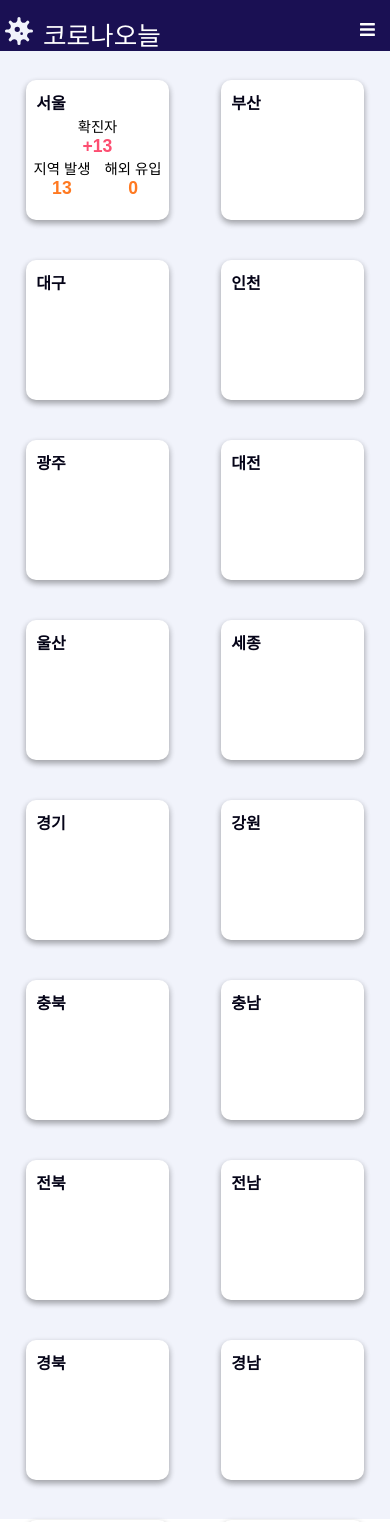
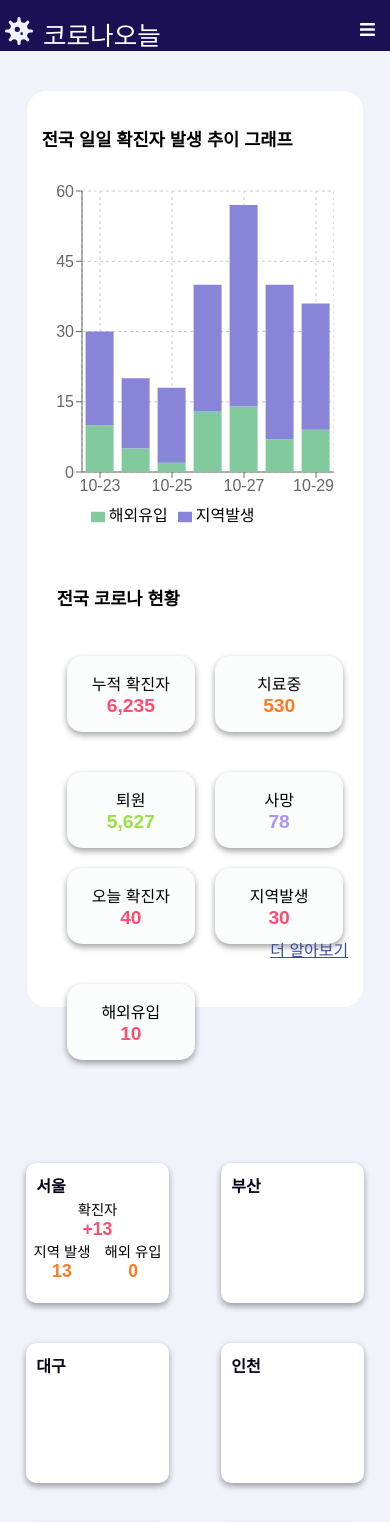
Before and after one commit to LeeHyeSu/coronaonul, a React (Create React App) app in the folder frontend/: page / in a window 390 px wide. Shown: the top 1522 px of the page. Built offline with nearby package versions, Linux system fonts and the light colour scheme; no server answers.

Commit message:
Update Graph and Add Graph to Home

```diff
--- a/frontend/src/Components/Graph.js
+++ b/frontend/src/Components/Graph.js
@@ -8,6 +8,7 @@ import {
   CartesianGrid,
   Tooltip,
   ResponsiveContainer,
+  Legend,
 } from "recharts";
 
 const today = moment().format("MM-DD");
@@ -21,36 +22,50 @@ const sixDayBefore = moment().subtract(6, "d").format("MM-DD");
 const data = [
   {
     name: `${sixDayBefore}`,
+    지역발생: 20,
+    해외유입: 10,
     확진자: 30,
   },
   {
     name: `${fiveDayBefore}`,
+    지역발생: 15,
+    해외유입: 5,
     확진자: 20,
   },
   {
     name: `${fourDayBefore}`,
+    지역발생: 16,
+    해외유입: 2,
     확진자: 18,
   },
   {
     name: `${threeDayBefore}`,
-    확진자: 38,
+    지역발생: 27,
+    해외유입: 13,
+    확진자: 40,
   },
   {
     name: `${twoDayBefore}`,
+    지역발생: 43,
+    해외유입: 14,
     확진자: 57,
   },
   {
     name: `${oneDayBefore}`,
+    지역발생: 33,
+    해외유입: 7,
     확진자: 40,
   },
   {
     name: `${today}`,
-    확진자: 46,
+    지역발생: 27,
+    해외유입: 9,
+    확진자: 36,
   },
 ];
 
 export default class Example extends PureComponent {
-  static jsfiddleUrl = "https://jsfiddle.net/alidingling/30763kr7/";
+  static jsfiddleUrl = "https://jsfiddle.net/alidingling/90v76x08/";
 
   render() {
     return (
@@ -61,7 +76,7 @@ export default class Example extends PureComponent {
             margin={{
               top: 60,
               right: 0,
-              left: -30,
+              left: -20,
               bottom: 5,
             }}
           >
@@ -69,8 +84,9 @@ export default class Example extends PureComponent {
             <XAxis dataKey="name" />
             <YAxis />
             <Tooltip />
-            <Bar dataKey="확진자" fill="#8884d8" />
-            {/* <Bar dataKey="uv" fill="#82ca9d" /> */}
+            <Legend />
+            <Bar dataKey="해외유입" stackId="a" fill="#82ca9d" />
+            <Bar dataKey="지역발생" stackId="a" fill="#8884d8" />
           </BarChart>
         </ResponsiveContainer>
       </div>
--- a/frontend/src/Components/css/detail.css
+++ b/frontend/src/Components/css/detail.css
@@ -10,7 +10,6 @@
 }
 
 .detail__wrap {
-  /* background-color: white; */
   width: 94%;
   height: 94vh;
   padding: 15px;
--- a/frontend/src/Components/css/home.css
+++ b/frontend/src/Components/css/home.css
@@ -12,14 +12,14 @@
   background-color: #f1f3fb;
 }
 
-.figure-toggle:nth-child(1),
+/* .figure-toggle:nth-child(1),
 .figure-toggle:nth-child(3) {
   cursor: pointer;
 }
 
 .figure-toggle:nth-child(2) {
   pointer-events: none;
-}
+} */
 
 /* .city-cards {
   display: flex;
@@ -41,6 +41,66 @@
 .city-card:hover {
   transform: scale(1.1);
 } */
+
+/* .map-section {
+  display: flex;
+  justify-content: center;
+  position: relative;
+  top: 80px;
+}
+
+.map {
+  background-color: white;
+  width: 60%;
+  height: 600px;
+  border-radius: 10px;
+  box-shadow: 0 3px 6px rgba(0, 0, 0, 0.16), 0 3px 6px rgba(0, 0, 0, 0.23);
+} */
+
+.country-cards {
+  width: 94%;
+  height: 94vh;
+  padding: 15px;
+  position: relative;
+  left: 3%;
+  top: 3%;
+  border-radius: 20px;
+}
+
+.country-card {
+  position: relative;
+  width: 90%;
+  height: 94vh;
+  background-color: white;
+  border-radius: 10px;
+  box-shadow: 0 3px 6px rgba(0, 0, 0, 0.16), 0 3px 6px rgba(0, 0, 0, 0.23);
+  margin: 20px;
+}
+
+.nation-cards {
+  display: grid;
+  grid-template-columns: repeat(4, 1fr);
+  justify-items: center;
+  width: 100%;
+  position: relative;
+  top: 10px;
+}
+
+.nation-card {
+  background-color: white;
+  width: 73%;
+  height: 140px;
+  margin: 20px;
+  border-radius: 10px;
+  box-shadow: 0 3px 6px rgba(0, 0, 0, 0.16), 0 3px 6px rgba(0, 0, 0, 0.23);
+  transition: transform 0.2s;
+  color: inherit;
+  text-decoration: none;
+}
+
+.nation-card:hover {
+  transform: scale(1.1);
+}
 
 .card__title {
   position: absolute;
@@ -64,46 +124,6 @@
 
 .recovered {
   color: #98e240;
-}
-
-/* .map-section {
-  display: flex;
-  justify-content: center;
-  position: relative;
-  top: 80px;
-}
-
-.map {
-  background-color: white;
-  width: 60%;
-  height: 600px;
-  border-radius: 10px;
-  box-shadow: 0 3px 6px rgba(0, 0, 0, 0.16), 0 3px 6px rgba(0, 0, 0, 0.23);
-} */
-
-.nation-cards {
-  display: grid;
-  grid-template-columns: repeat(4, 1fr);
-  justify-items: center;
-  width: 100%;
-  position: relative;
-  top: 60px;
-}
-
-.nation-card {
-  background-color: white;
-  width: 73%;
-  height: 140px;
-  margin: 20px;
-  border-radius: 10px;
-  box-shadow: 0 3px 6px rgba(0, 0, 0, 0.16), 0 3px 6px rgba(0, 0, 0, 0.23);
-  transition: transform 0.2s;
-  color: inherit;
-  text-decoration: none;
-}
-
-.nation-card:hover {
-  transform: scale(1.1);
 }
 
 .card__figure {
@@ -142,9 +162,13 @@
 @media screen and (max-width: 767px) {
   .main {
     width: 100%;
-    height: 180vh;
+    height: 300vh;
     position: absolute;
     left: 0;
+  }
+
+  .nation-cards {
+    top: 350px;
   }
 }
 
--- a/frontend/src/routes/Home.js
+++ b/frontend/src/routes/Home.js
@@ -2,6 +2,7 @@ import React from "react";
 import { HashRouter as Router, Link } from "react-router-dom";
 import Map from "../Components/Map";
 import Nav from "../Components/Nav";
+import Graph from "../Components/Graph";
 import "../Components/css/styles.css";
 
 // const content = [
@@ -33,6 +34,60 @@ const Home = () => {
     <div className="home">
       <Nav />
       <main className="main">
+        <div className="detail__wrap">
+          <div className="detail__content">
+            <div className="chart__left">
+              <span className="graph__title">
+                전국 일일 확진자 발생 추이 그래프
+              </span>
+              <Graph />
+            </div>
+            <hr className="divider"></hr>
+            <div className="chart__right">
+              <div className="chart-title">전국 코로나 현황</div>
+              <div className="chart">
+                <div className="chart__row">
+                  <div className="chart__figure">
+                    <span classNames="chart__title">누적 확진자</span>
+                    <span className="figure__num confirmed">6,235</span>
+                  </div>
+                  <div className="chart__figure">
+                    <span classNames="chart__title">치료중</span>
+                    <span className="figure__num testing">530</span>
+                  </div>
+                  <div className="chart__figure">
+                    <div classNames="chart__title">퇴원</div>
+                    <div className="figure__num recovered">5,627</div>
+                  </div>
+                  <div className="chart__figure">
+                    <div classNames="chart__title">사망</div>
+                    <div className="figure__num death">78</div>
+                  </div>
+                </div>
+                <div className="chart__row">
+                  <div className="chart__figure">
+                    <div classNames="chart__title">오늘 확진자</div>
+                    <div className="figure__num confirmed">40</div>
+                  </div>
+                  <div className="chart__figure">
+                    <div classNames="chart__title">지역발생</div>
+                    <div className="figure__num confirmed">30</div>
+                  </div>
+                  <div className="chart__figure">
+                    <div classNames="chart__title">해외유입</div>
+                    <div className="figure__num confirmed">10</div>
+                  </div>
+                </div>
+              </div>
+              <span
+                className="more"
+                onClick={() => window.open("http://ncov.mohw.go.kr/", "_blank")}
+              >
+                더 알아보기
+              </span>
+            </div>
+          </div>
+        </div>
         <div className="nation-cards">
           <div className="nation-card">
             <Router>
```
